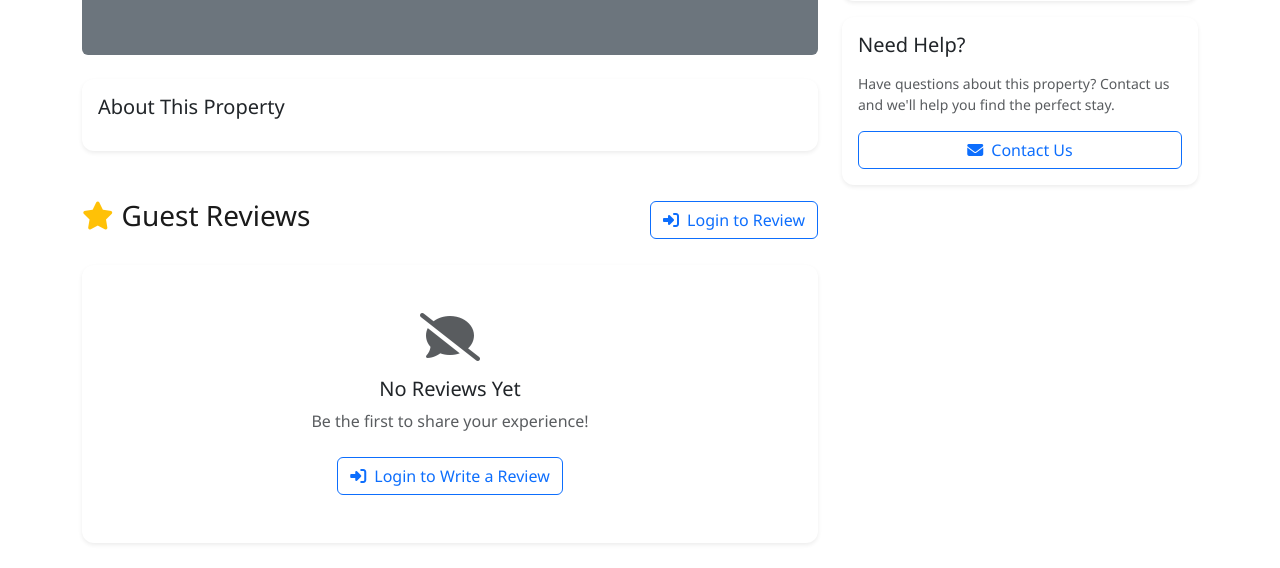
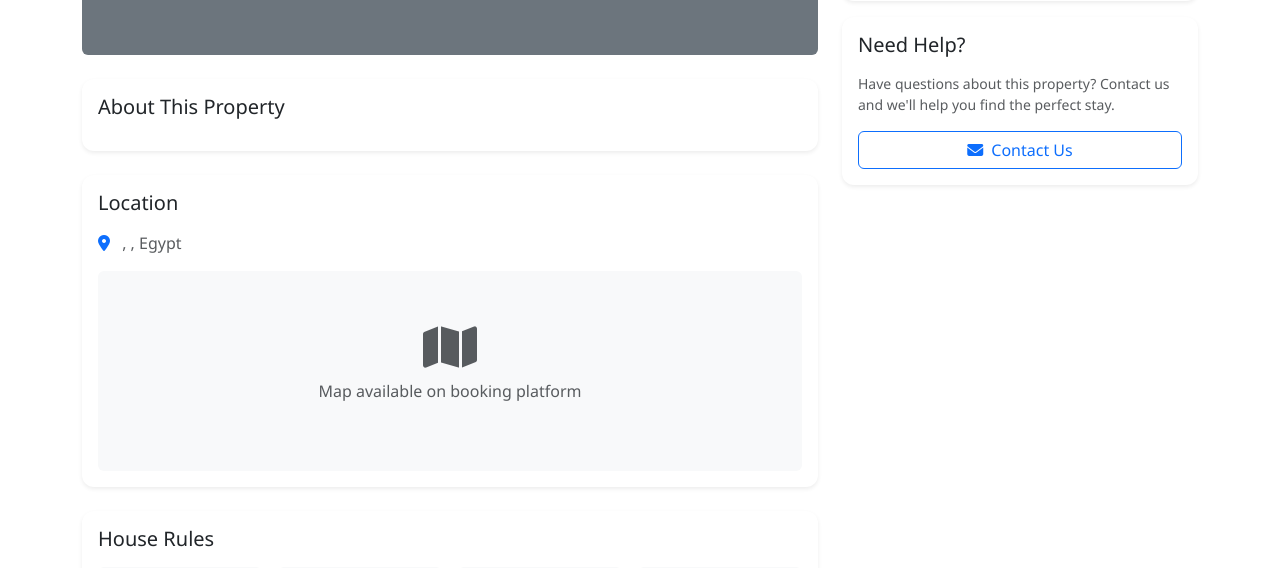
Before and after one commit to mohammadhussienzo90-collab/Egy360, a Django app: template templates/accommodation_detail.html in a window 1280 px wide. Shown: the part 542-1110 px from the top of the page. Run offline with Django 5.2, Linux system fonts and the light colour scheme; the template is opened without the code that fills it, so the values that code supplies are empty; some libraries are stand-ins or nearby versions.

Commit message:
Temporarily disable reviews section for debugging
Disable reviews include in accommodation and tour detail pages
to isolate the source of 500 errors on Railway.

🤖 Generated with [Claude Code](https://claude.com/claude-code)

Co-Authored-By: Claude Opus 4.5 <noreply@anthropic.com>

```diff
--- a/templates/accommodation_detail.html
+++ b/templates/accommodation_detail.html
@@ -188,8 +188,8 @@
             </div>
             {% endif %}
 
-            <!-- Reviews Section -->
-            {% include 'reviews/reviews_section.html' with reviews_data=reviews_data item_type=item_type item=item %}
+            <!-- Reviews Section - Temporarily disabled for debugging -->
+            {% comment %}{% include 'reviews/reviews_section.html' with reviews_data=reviews_data item_type=item_type item=item %}{% endcomment %}
 
             <!-- Location -->
             <div class="card border-0 shadow-sm mb-4">
--- a/templates/tour_detail.html
+++ b/templates/tour_detail.html
@@ -222,8 +222,8 @@
                 </div>
             </div>
 
-            <!-- Reviews Section -->
-            {% include 'reviews/reviews_section.html' with reviews_data=reviews_data item_type=item_type item=item %}
+            <!-- Reviews Section - Temporarily disabled for debugging -->
+            {% comment %}{% include 'reviews/reviews_section.html' with reviews_data=reviews_data item_type=item_type item=item %}{% endcomment %}
         </div>
 
         <!-- Sidebar - Booking Card -->
```
